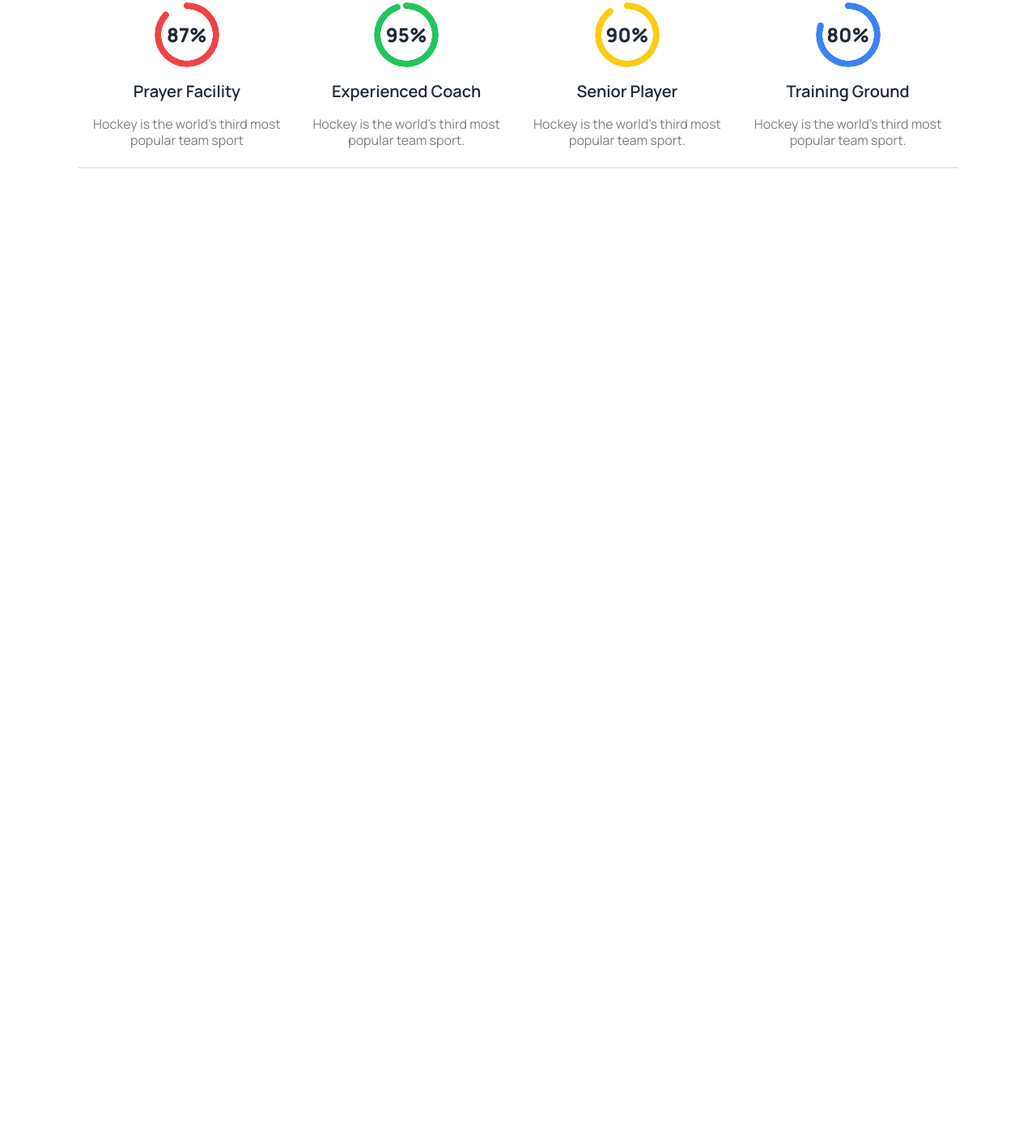
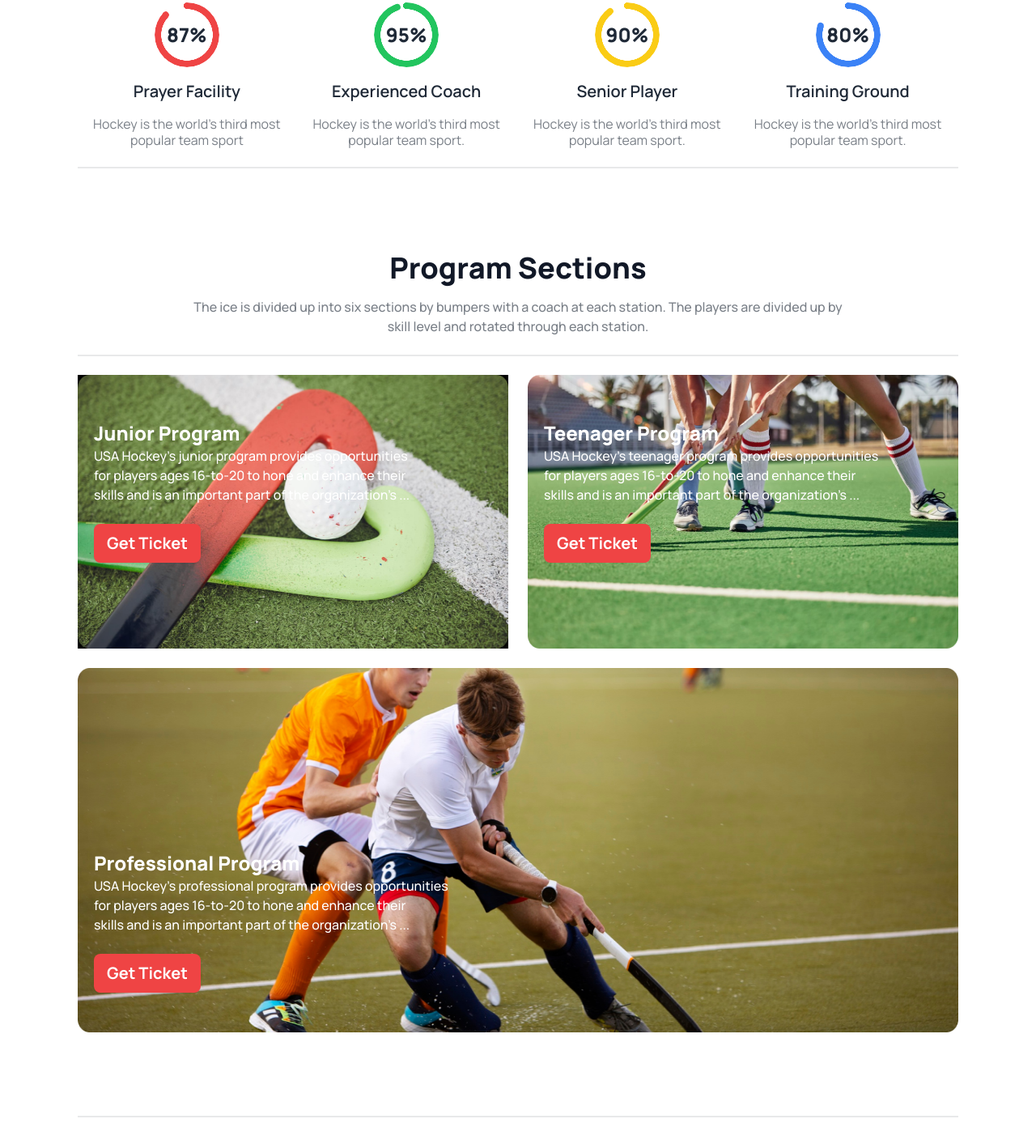
Before and after one commit to sujanchandraroyr/Hockey-Project, a plain HTML site: page index.html in a window 1280 px wide. Shown: the part 1026-2429 px from the top of the page at 81% size. Before the commit the page ends 1257 px from the top, so only its background shows below. Drawn offline with nearby package versions, Linux system fonts and the light colour scheme.

Commit message:
Program Sections added

```diff
--- a/index.html
+++ b/index.html
@@ -104,7 +104,7 @@
             <p class="text-gray-800 text-opacity-60 text-base font-medium leading-6">Enjoy an exciting hockey game as the Utah Grizzlies hold their own at the Maverik Center in West Valley City. <br> Find season and ticketing information.</p>
         </div>
         <div class="divider divider-start"></div>
-          <div class="flex justify-between ">
+          <div class="flex flex-col lg:flex-row  justify-between ">
           <div class="text-center">
             <div class="radial-progress text-red-500 font-extrabold" style="--value:87;" role="progressbar"><span class=" text-gray-800 text-opacity-100 text-2xl font-extrabold">87%</span></div>
             <h2 class="text-gray-800 text-xl font-semibold my-4">Prayer Facility</h2>
@@ -129,7 +129,40 @@
         <div class="divider divider-start"></div>
       </section>
       <!-- Program Sections -->
-      <section></section>
+      <section class="my-24">
+        <div class="text-center">
+          <h2 class="text-gray-900 text-4xl font-extrabold my-4">Program Sections</h2>
+          <p class="text-gray-800 text-opacity-60 text-base font-medium leading-6">The ice is divided up into six sections by bumpers with a coach at each station. The players are divided up by <br> skill level and rotated through each station.</p>
+        </div>
+        <div class="divider divider-start"></div>
+        <div class="grid gap-6 grid-cols-1 lg:grid-cols-2">
+          <div class="relative bg-black">
+            <div><img src="Images/2.png" alt="" class="w-full h-[338px]"></div>
+            <div class="absolute top-14 left-5">
+              <h2 class="text-white text-2xl font-extrabold">Junior Program</h2>
+              <p class="text-white text-base font-medium leading-6">USA Hockey's junior program provides opportunities  <br> for players ages 16-to-20 to hone and enhance their  <br> skills and is an important part of the organization's ...</p>
+              <a class="btn bg-red-500 text-white text-xl font-bold border-none mt-6">Get Ticket</a>
+            </div>
+          </div>
+          <div class="relative">
+            <div class=""><img src="Images/3.png" alt="" class="w-full h-[338px]"></div>
+            <div class="absolute top-14 left-5">
+              <h2 class="text-white text-2xl font-extrabold">Teenager Program</h2>
+              <p class="text-white text-base font-medium leading-6">USA Hockey's teenager program provides opportunities <br> for players ages 16-to-20 to hone and enhance their <br> skills and is an important part of the organization's ...</p>
+              <a class="btn bg-red-500 text-white text-xl font-bold border-none mt-6">Get Ticket</a>
+            </div>
+          </div>
+          <div class=" relative lg:col-span-2 ">
+            <div class=""><img src="Images/4.png" alt="" class="w-full h-[450px]"></div>
+            <div class="absolute top-1/2 left-5">
+              <h2 class="text-white text-2xl font-extrabold">Professional Program</h2>
+              <p class="text-white text-base font-medium leading-6">USA Hockey's professional program provides opportunities <br> for players ages 16-to-20 to hone and enhance their <br> skills and is an important part of the organization's ...</p>
+              <a class="btn bg-red-500 text-white text-xl font-bold border-none mt-6">Get Ticket</a>
+            </div>
+          </div>
+        </div>
+      </section>
+      <div class="divider divider-start"></div>
     </main>
 
 </body>
```
